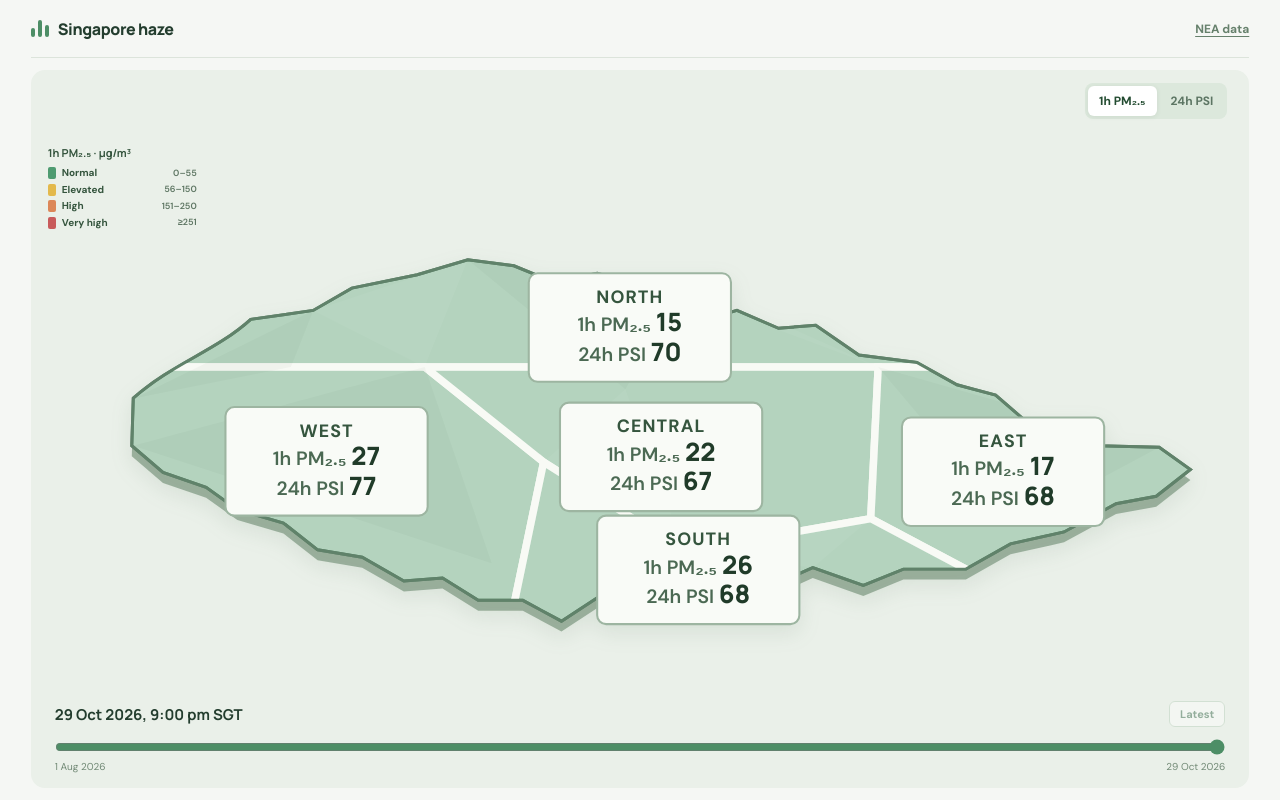
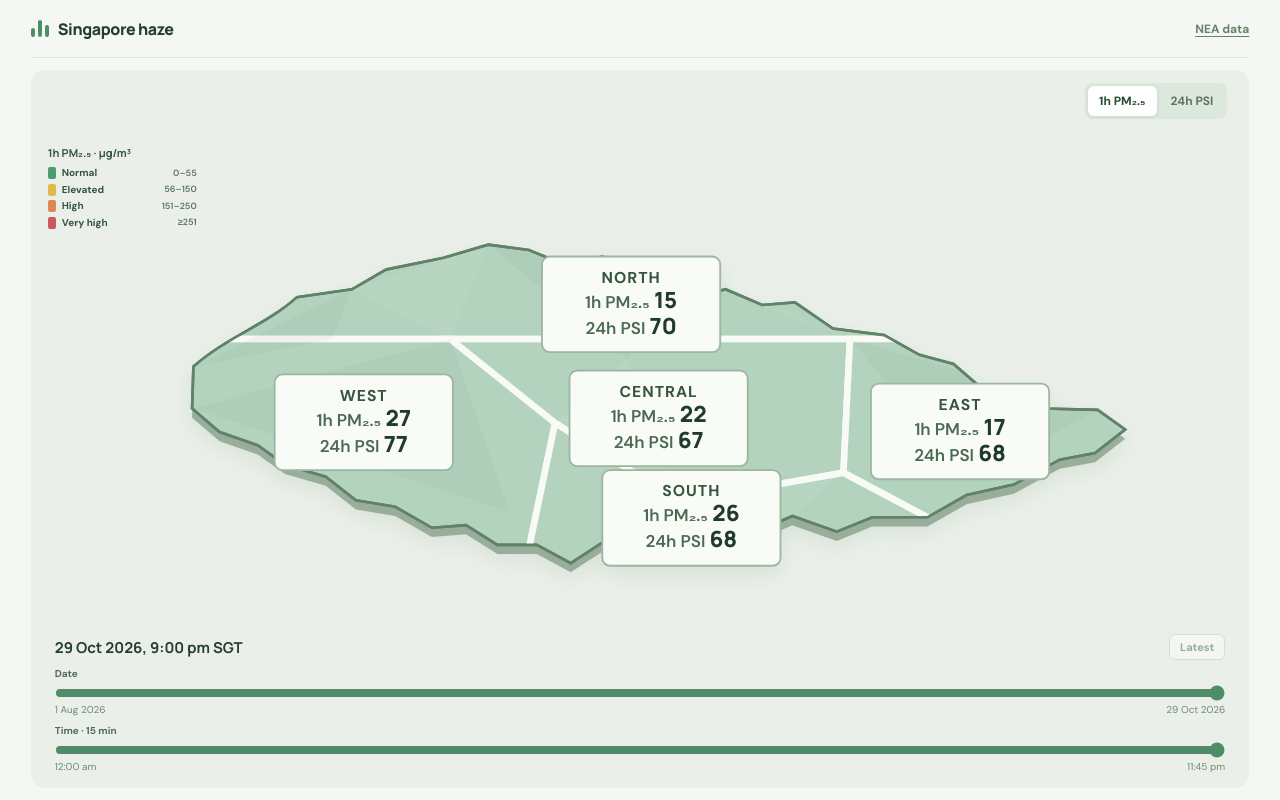
Before and after one commit to CYRAHAHAHA/haze-readings, a React (Vite) app: page / in a window 1280 px wide. Built offline with nearby package versions, Linux system fonts and the light colour scheme.

Commit message:
Add date and time history controls

```diff
--- a/src/Chart.jsx
+++ b/src/Chart.jsx
@@ -7,7 +7,8 @@ export default function Chart({ points, metric, start, end }) {
   const bands = METRICS[metric].bands;
   const maxData = Math.max(...points.map((p) => p.value), 0);
   const maxY = Math.max(metric === 'psi' ? 110 : 65, Math.ceil(maxData * 1.1 / 10) * 10);
-  const minX = Date.parse(`${start}T00:00:00+08:00`), maxX = Date.parse(`${end}T23:59:59+08:00`);
+  const minX = start.includes('T') ? Date.parse(start) : Date.parse(`${start}T00:00:00+08:00`);
+  const maxX = end.includes('T') ? Date.parse(end) : Date.parse(`${end}T23:59:59+08:00`);
   const x = (t) => L + (t - minX) / (maxX - minX) * (W - L - R);
   const y = (v) => T + (1 - v / maxY) * (H - T - B);
   const ticks = Array.from({ length: 5 }, (_, i) => Math.round(maxY * i / 4));
@@ -40,7 +41,7 @@ export default function Chart({ points, metric, start, end }) {
       <defs><linearGradient id={`reading-bands-${metric}`} gradientUnits="userSpaceOnUse" x1="0" y1={T} x2="0" y2={H-B}>{colorStops.map((stop, i) => <stop key={i} offset={stop.offset} stopColor={stop.color}/>)}</linearGradient></defs>
       {bands.map((band, i) => { const low = i === 0 ? 0 : bands[i-1].max; const high = Math.min(band.max, maxY); return low < maxY && <rect key={band.label} x={L} y={y(high)} width={W-L-R} height={y(low)-y(high)} fill={band.color} opacity=".095"/>; })}
       {ticks.map((tick) => <g key={tick}><line x1={L} x2={W-R} y1={y(tick)} y2={y(tick)} stroke="#d9e1da"/><text x={L-10} y={y(tick)+4} textAnchor="end" className="axis-text">{tick}</text></g>)}
-      {dateTicks.map((tick, i) => <text key={i} x={x(tick)} y={H-7} textAnchor={i === 0 ? 'start' : i === 4 ? 'end' : 'middle'} className="axis-text">{fmt(tick, start === end ? { hour: 'numeric', minute: '2-digit' } : { day: 'numeric', month: 'short' })}</text>)}
+      {dateTicks.map((tick, i) => <text key={i} x={x(tick)} y={H-7} textAnchor={i === 0 ? 'start' : i === 4 ? 'end' : 'middle'} className="axis-text">{fmt(tick, start.includes('T') || start === end ? { hour: 'numeric', minute: '2-digit' } : { day: 'numeric', month: 'short' })}</text>)}
       {paths.map((path, i) => <polyline key={i} points={path.map((p) => `${x(p.t)},${y(p.value)}`).join(' ')} fill="none" stroke={`url(#reading-bands-${metric})`} strokeWidth="2.7" strokeLinecap="round" strokeLinejoin="round" vectorEffect="non-scaling-stroke"/>)}
       {hover && <><line x1={x(hover.t)} x2={x(hover.t)} y1={T} y2={H-B} stroke="#536c5e" strokeDasharray="4 4"/><circle cx={x(hover.t)} cy={y(hover.value)} r="5" fill={bandFor(metric, hover.value).color} stroke="white" strokeWidth="2"/></>}
     </svg>
--- a/src/main.jsx
+++ b/src/main.jsx
@@ -9,13 +9,16 @@ const latestTime = latestTimestamp();
 const today = new Intl.DateTimeFormat('en-CA', { timeZone: 'Asia/Singapore', year: 'numeric', month: '2-digit', day: '2-digit' }).format(latestTime);
 const startHour = Date.parse(`${FIRST_DAY}T00:00:00+08:00`);
 const hourMs = 60 * 60_000;
+const stepMs = 15 * 60_000;
 const initialStart = addDays(today, -6) < FIRST_DAY ? FIRST_DAY : addDays(today, -6);
 const fmtDate = (time) => new Intl.DateTimeFormat('en-SG', { timeZone: 'Asia/Singapore', day: 'numeric', month: 'short', year: 'numeric', hour: 'numeric', minute: '2-digit' }).format(time);
 const sgtDay = (time) => new Intl.DateTimeFormat('en-CA', { timeZone: 'Asia/Singapore', year: 'numeric', month: '2-digit', day: '2-digit' }).format(time);
 const emptyValues = () => ({ pm25: {}, psi: {} });
+const shortRanges = [['3h','Past 3h',3],['12h','Past 12h',12],['1d','Past 1d',24],['3d','Past 3d',72]];
 function App() {
   const [metric, setMetric] = useState('pm25');
   const [range, setRange] = useState('7');
+  const [quickRange, setQuickRange] = useState('1d');
   const [month, setMonth] = useState(today.slice(0, 7));
   const [customStart, setCustomStart] = useState(initialStart);
   const [customEnd, setCustomEnd] = useState(today);
@@ -24,10 +27,15 @@ function App() {
   const time = viewTime ?? latestTime;
   const day = sgtDay(time);
   const bounds = useMemo(() => {
+    const quickHours = shortRanges.find(([key]) => key === quickRange)?.[2];
+    if (quickHours) {
+      const startDay = sgtDay(time - quickHours * hourMs);
+      return { start: startDay < FIRST_DAY ? FIRST_DAY : startDay, end: day };
+    }
     if (range === 'month') return { start: `${month}-01` < FIRST_DAY ? FIRST_DAY : `${month}-01`, end: month === today.slice(0, 7) ? today : addDays(new Date(Date.UTC(Number(month.slice(0, 4)), Number(month.slice(5, 7)), 1)).toISOString().slice(0, 10), -1) };
     if (range === 'custom') return { start: customStart, end: customEnd };
     return { start: [FIRST_DAY, addDays(day, 1 - Number(range))].sort().at(-1), end: day };
-  }, [range, month, customStart, customEnd, day]);
+  }, [range, month, customStart, customEnd, day, quickRange, time]);
   const valid = bounds.start >= FIRST_DAY && bounds.start <= bounds.end && bounds.end <= today;
   const values = useMemo(() => {
     const next = emptyValues();
@@ -38,25 +46,45 @@ function App() {
     }
     return next;
   }, [day, time]);
-  const points = useMemo(() => selected && valid ? readingsFor(rangeRows(metric, bounds.start, bounds.end), metric, selected) : [], [selected, valid, metric, bounds.start, bounds.end]);
-  function handleSlider(event) { setViewTime(startHour + Number(event.target.value) * hourMs); }
-  const maxHours = Math.max(0, Math.floor((latestTime - startHour) / hourMs));
-  const hourIndex = Math.min(maxHours, Math.max(0, Math.round((time - startHour) / hourMs)));
+  const quickHours = shortRanges.find(([key]) => key === quickRange)?.[2];
+  const quickStart = quickHours ? Math.max(startHour, time - quickHours * hourMs) : null;
+  const points = useMemo(() => {
+    if (!selected || !valid) return [];
+    const rows = readingsFor(rangeRows(metric, bounds.start, bounds.end), metric, selected);
+    return quickHours ? rows.filter((point) => point.t >= quickStart && point.t <= time) : rows;
+  }, [selected, valid, metric, bounds.start, bounds.end, quickHours, quickStart, time]);
+  function handleDateSlider(event) {
+    const dateStart = startHour + Number(event.target.value) * 24 * hourMs;
+    const currentMinute = Math.floor((time - (startHour + Math.floor((time - startHour) / (24 * hourMs)) * 24 * hourMs)) / stepMs) * stepMs;
+    setViewTime(Math.min(latestTime, dateStart + currentMinute));
+  }
+  function handleTimeSlider(event) {
+    const dayStart = startHour + Math.floor((time - startHour) / (24 * hourMs)) * 24 * hourMs;
+    setViewTime(Math.min(latestTime, dayStart + Number(event.target.value) * stepMs));
+  }
+  const maxDays = Math.max(0, Math.floor((latestTime - startHour) / (24 * hourMs)));
+  const dayIndex = Math.min(maxDays, Math.max(0, Math.floor((time - startHour) / (24 * hourMs))));
+  const dayStart = startHour + dayIndex * 24 * hourMs;
+  const maxQuarterHours = Math.min(95, Math.floor((latestTime - dayStart) / stepMs));
+  const quarterHourIndex = Math.min(maxQuarterHours, Math.max(0, Math.floor((time - dayStart) / stepMs)));
+  function chooseQuickRange(key) {
+    setQuickRange(key);
+  }
   return <main className={`page ${selected ? 'has-selection' : ''}`}>
     <header className="site-header"><h1 className="brand"><span className="brand-symbol"><i/><i/><i/></span>Singapore haze</h1><a href="https://guide.data.gov.sg/developer-guide/real-time-apis" target="_blank" rel="noreferrer" className="source-link">NEA data</a></header>
     <div className="workspace">
       <section className="map-panel" aria-label="Singapore air quality map">
         <div className="map-toolbar"><div className="metric-switch" role="group" aria-label="Map color scale"><button className={metric === 'pm25' ? 'active' : ''} onClick={() => setMetric('pm25')}>1h PM₂.₅</button><button className={metric === 'psi' ? 'active' : ''} onClick={() => setMetric('psi')}>24h PSI</button></div></div>
         <SingaporeMap selected={selected} onSelect={setSelected} metric={metric} values={values}/>
-        <div className="time-control"><div className="time-heading"><time dateTime={new Date(time).toISOString()}>{fmtDate(time)} SGT</time><button onClick={() => setViewTime(null)} disabled={viewTime === null} className="latest-button">Latest</button></div><input className="time-slider" type="range" min="0" max={maxHours} step="1" value={hourIndex} onChange={handleSlider} aria-label="Map reading time"/><div className="time-ends"><span>1 Aug 2026</span><span>{new Intl.DateTimeFormat('en-SG', { timeZone: 'Asia/Singapore', day: 'numeric', month: 'short', year: 'numeric' }).format(latestTime)}</span></div></div>
+        <div className="time-control"><div className="time-heading"><time dateTime={new Date(time).toISOString()}>{fmtDate(time)} SGT</time><button onClick={() => setViewTime(null)} disabled={viewTime === null} className="latest-button">Latest</button></div><label className="slider-label" htmlFor="date-slider">Date</label><input id="date-slider" className="time-slider date-slider" type="range" min="0" max={maxDays} step="1" value={dayIndex} onChange={handleDateSlider} aria-label="Map reading date"/><div className="time-ends"><span>1 Aug 2026</span><span>{new Intl.DateTimeFormat('en-SG', { timeZone: 'Asia/Singapore', day: 'numeric', month: 'short', year: 'numeric' }).format(latestTime)}</span></div><label className="slider-label time-label" htmlFor="time-slider">Time · 15 min</label><input id="time-slider" className="time-slider" type="range" min="0" max={maxQuarterHours} step="1" value={quarterHourIndex} onChange={handleTimeSlider} aria-label="Map reading time in 15-minute intervals"/><div className="time-ends"><span>12:00 am</span><span>11:45 pm</span></div></div>
       </section>
       {selected && <section className="detail-panel" aria-label={`${selected} region readings`}>
         <div className="detail-heading"><h2>{selected[0].toUpperCase() + selected.slice(1)}</h2><button className="icon-button" onClick={() => setSelected(null)} aria-label="Close region details"><X size={19}/></button></div>
         <div className="current-readings">{['pm25','psi'].map((kind) => { const reading = values[kind][selected]; const band = Number.isFinite(reading?.value) ? bandFor(kind, reading.value) : null; return <div key={kind} className="current-reading"><span>{METRICS[kind].label}</span><strong>{Number.isFinite(reading?.value) ? reading.value : '—'}<small>{kind === 'pm25' ? ' µg/m³' : ''}</small></strong><em style={{ color: band?.color }}>{band?.label || 'No reading'}</em></div>; })}</div>
-        <div className="detail-controls"><div className="range-buttons" role="group" aria-label="History date range">{[['7','7 days'],['15','15 days'],['30','30 days'],['month','Month'],['custom','Custom']].map(([key, label]) => <button key={key} className={range === key ? 'active' : ''} onClick={() => setRange(key)}>{label}</button>)}</div>{range === 'month' && <label className="date-field">Month <input type="month" min="2026-08" max={today.slice(0,7)} value={month} onChange={(event) => setMonth(event.target.value)}/></label>}{range === 'custom' && <div className="custom-fields"><label className="date-field">From <input type="date" min={FIRST_DAY} max={today} value={customStart} onChange={(event) => setCustomStart(event.target.value)}/></label><label className="date-field">To <input type="date" min={FIRST_DAY} max={today} value={customEnd} onChange={(event) => setCustomEnd(event.target.value)}/></label></div>}</div>
+        <div className="detail-controls"><div className="preset-row"><span>Recent</span><div className="range-buttons" role="group" aria-label="Recent history range">{shortRanges.map(([key,label]) => <button key={key} className={quickRange === key ? 'active' : ''} onClick={() => chooseQuickRange(key)}>{label}</button>)}</div></div><div className="preset-row"><span>Longer</span><div className="range-buttons" role="group" aria-label="Long history range">{[['7','7d'],['15','15d'],['30','30d'],['month','Month'],['custom','Custom']].map(([key, label]) => <button key={key} className={range === key && !shortRanges.some(([quick]) => quick === quickRange) ? 'active' : ''} onClick={() => {setRange(key);setQuickRange('')}}>{label}</button>)}</div></div>{range === 'month' && <label className="date-field">Month <input type="month" min="2026-08" max={today.slice(0,7)} value={month} onChange={(event) => setMonth(event.target.value)}/></label>}{range === 'custom' && !shortRanges.some(([quick]) => quick === quickRange) && <div className="custom-fields"><label className="date-field">From <input type="date" min={FIRST_DAY} max={today} value={customStart} onChange={(event) => setCustomStart(event.target.value)}/></label><label className="date-field">To <input type="date" min={FIRST_DAY} max={today} value={customEnd} onChange={(event) => setCustomEnd(event.target.value)}/></label></div>}</div>
         <div className="chart-heading"><strong>{METRICS[metric].label}</strong></div>
-        <div className="chart-area">{!valid ? <p className="notice">Choose dates from 1 Aug 2026 through today, with the start before the end.</p> : points.length ? <Chart points={points} metric={metric} start={bounds.start} end={bounds.end}/> : <p className="notice">No readings for this range.</p>}</div>
-        <div className="chart-bottom"><span>{bounds.start} – {bounds.end}</span><span>{`${points.length.toLocaleString()} readings`}</span></div>
+        <div className="chart-area">{!valid ? <p className="notice">Choose dates from 1 Aug 2026 through today, with the start before the end.</p> : points.length ? <Chart points={points} metric={metric} start={quickHours ? new Date(quickStart).toISOString() : bounds.start} end={quickHours ? new Date(time).toISOString() : bounds.end}/> : <p className="notice">No readings for this range.</p>}</div>
+        <div className="chart-bottom"><span>{quickHours ? `${fmtDate(quickStart)} – ${fmtDate(time)} SGT` : `${bounds.start} – ${bounds.end}`}</span><span>{`${points.length.toLocaleString()} readings`}</span></div>
       </section>}
     </div>
   </main>;
```
Also changed, not shown: src/style.css.
